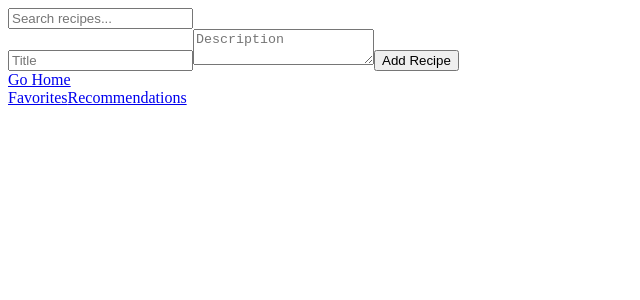
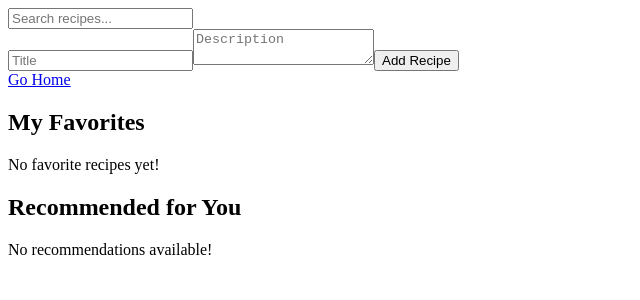
Before and after one commit to Precious1298/alx-fe-reactjs-1, a React (Vite) app in the folder recipe-sharing-app/: page / in a window 1280 px wide. Shown: the top 300 px of the page, without its empty margins (0-640 px from the left). Built offline with nearby package versions, Linux system fonts and the light colour scheme.

Commit message:
Changes:

```diff
--- a/recipe-sharing-app/src/App.jsx
+++ b/recipe-sharing-app/src/App.jsx
@@ -17,13 +17,11 @@ function App (){
                         <SearchBar />
                         <AddRecipeForm />
                         <RecipeList />
-                        <Link to="/favorites">Favorites</Link>
-                        <Link to='/recommendations'>Recommendations</Link>
+                        <FavoritesList />
+                        <RecommendationsList />
                     </>
                 } />
                 <Route path='/recipe/:recipeId' element={<RecipeDetails />} />
-                <Route path='/favorites' element={<FavoritesList />} />
-                <Route path='/recommendations' element={<RecommendationsList />} />
             </Routes>
         </Router>
   )
--- a/recipe-sharing-app/src/components/FavoritesList.jsx
+++ b/recipe-sharing-app/src/components/FavoritesList.jsx
@@ -1,22 +1,28 @@
-import useRecipeStore  from './recipeStore';
+import React from 'react';
+import  useRecipeStore  from './recipeStore';
 
 const FavoritesList = () => {
-  const favorites = useRecipeStore(state => state.favorites.map(id =>
-    state.recipes.find(recipe => recipe.id === id)
-  ));
+  const favorites = useRecipeStore((state) => state.favorites);
+  const recipes = useRecipeStore((state) => state.recipes);
+
+  // Derive favorite recipes
+  const favoriteRecipes = recipes.filter((recipe) => favorites.includes(recipe.id));
 
   return (
     <div>
       <h2>My Favorites</h2>
-      {favorites.map(recipe => (
-        <div key={recipe.id}>
-          <h3>{recipe.title}</h3>
-          <p>{recipe.description}</p>
-        </div>
-      ) )}
-
+      {favoriteRecipes.length > 0 ? (
+        favoriteRecipes.map((recipe) => (
+          <div key={recipe.id}>
+            <h3>{recipe.title}</h3>
+            <p>{recipe.description}</p>
+          </div>
+        ))
+      ) : (
+        <p>No favorite recipes yet!</p>
+      )}
     </div>
   );
 };
 
-export default FavoritesList
+export default FavoritesList;
--- a/recipe-sharing-app/src/components/RecommendationsList.jsx
+++ b/recipe-sharing-app/src/components/RecommendationsList.jsx
@@ -1,9 +1,31 @@
-import React from 'react';
+import React, { useEffect } from 'react';
+import useRecipeStore from './recipeStore';
 
-function RecommendationsList  ()  {
+const RecommendationsList = () => {
+  const recommendations = useRecipeStore((state) => state.recommendations);
+  const generateRecommendations = useRecipeStore((state) => state.generateRecommendations);
+  const favorites = useRecipeStore((state) => state.favorites);
+
+  // Trigger recommendation generation only when favorites change
+  useEffect(() => {
+    generateRecommendations();
+  }, [generateRecommendations, favorites]);
+
   return (
-    <div>RecommendationsList</div>
-  )
+    <div>
+      <h2>Recommended for You</h2>
+      {recommendations.length > 0 ? (
+        recommendations.map((recipe) => (
+          <div key={recipe.id}>
+            <h3>{recipe.title}</h3>
+            <p>{recipe.description}</p>
+          </div>
+        ))
+      ) : (
+        <p>No recommendations available!</p>
+      )}
+    </div>
+  );
 };
 
 export default RecommendationsList;
```
